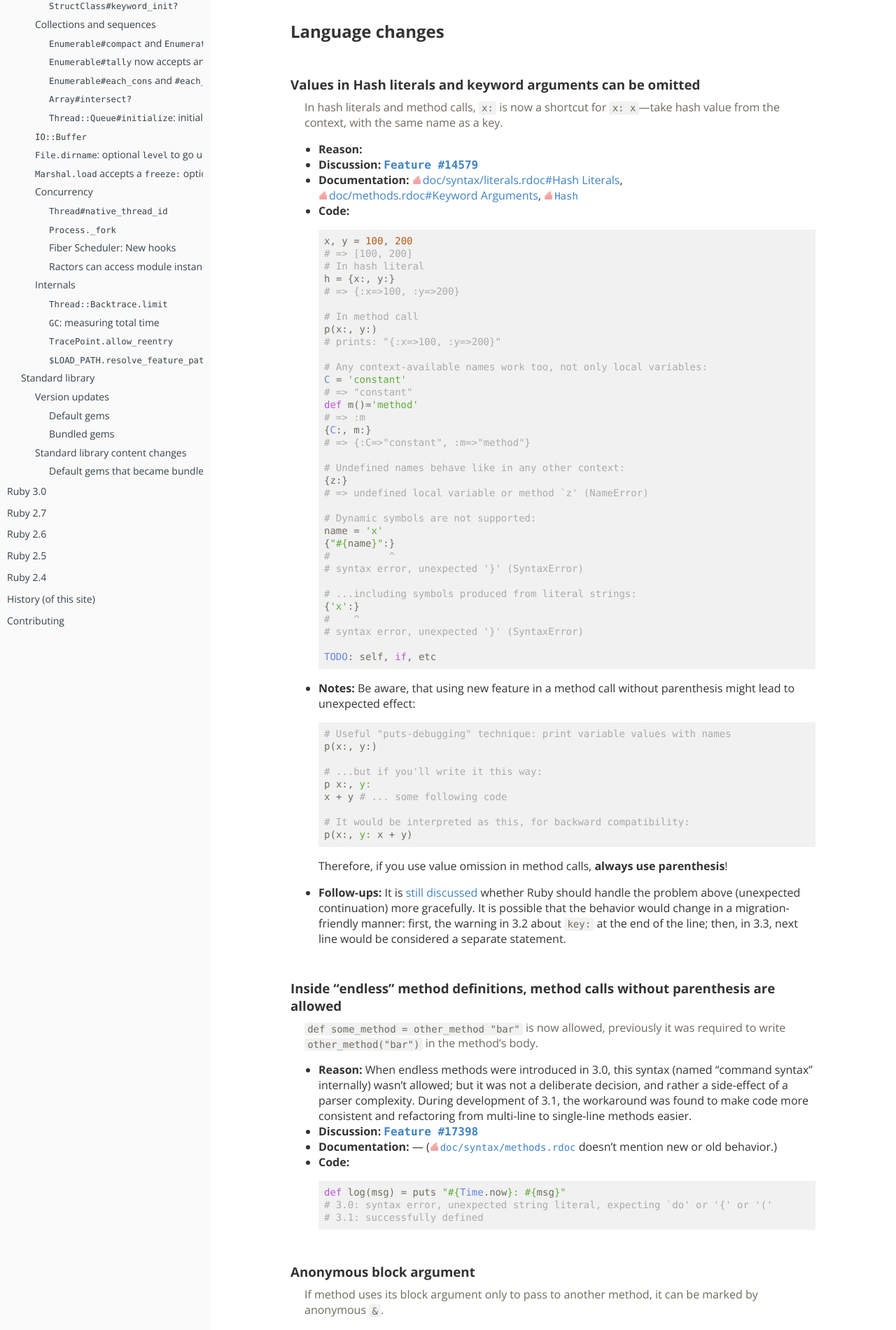
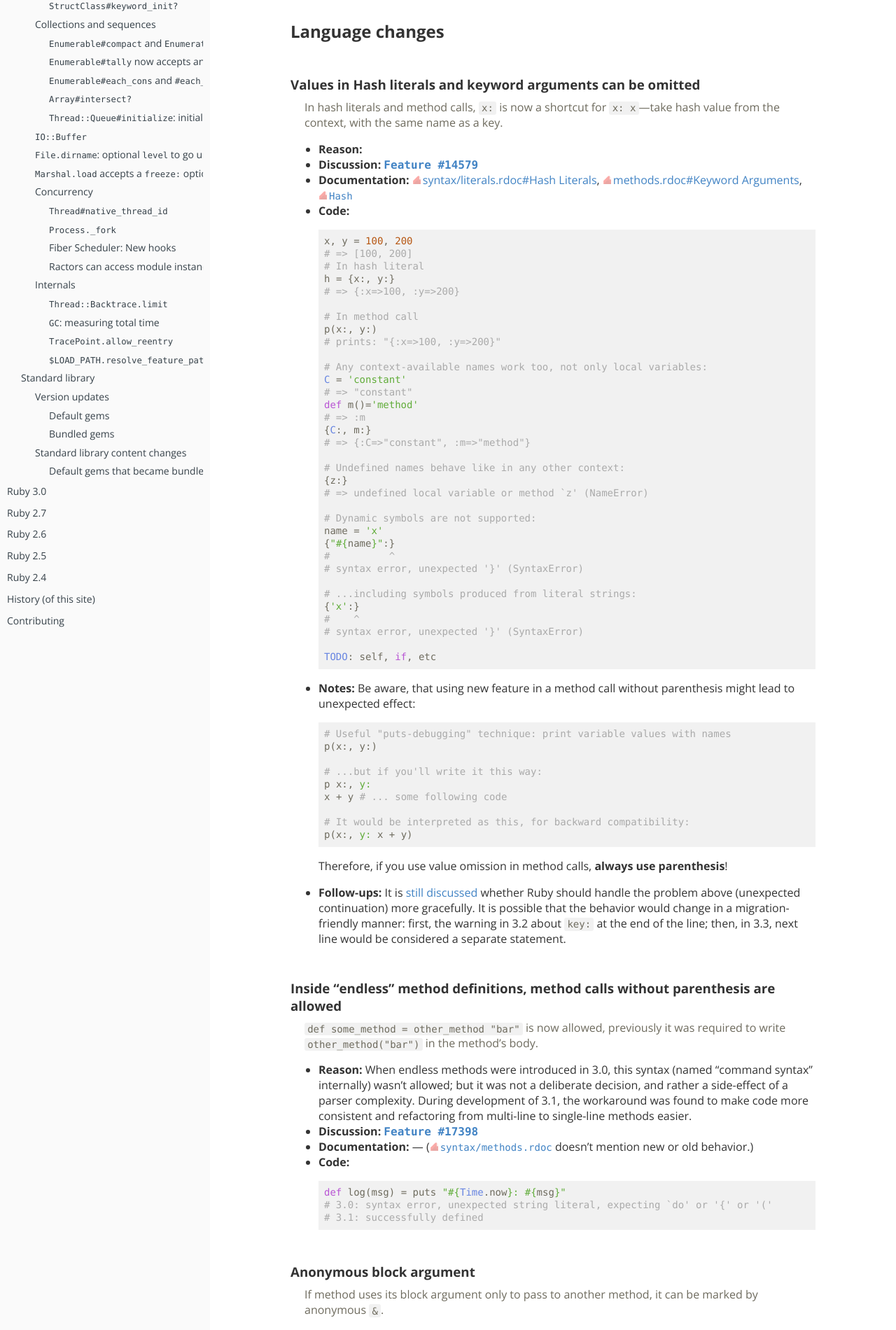
Before and after one commit to rubyreferences/rubychanges, a Jekyll site: the page built from 3.1.md, in a window 1280 px wide. Shown: the part 755-2655 px from the top of the page at 70% size. Built offline with Jekyll 4.4.1, drawn with Linux system fonts in a browser that asks for light colours; nearby versions of some CDN libraries; our own code applies the rules of GitHub Pages for plain Markdown files; some of the changed text lies outside the part shown.

Commit message:
Fix documentation links

````diff
--- a/3.1.md
+++ b/3.1.md
@@ -34,7 +34,7 @@ In hash literals and method calls, `x:` is now a shortcut for `x: x`—take hash
 
 * **Reason:**
 * **Discussion:** <a class="tracker feature" href="https://bugs.ruby-lang.org/issues/14579">Feature #14579</a>
-* **Documentation:**  <a class="ruby-doc" href="https://docs.ruby-lang.org/en/3.1/doc/syntax/literals_rdoc.html#label-Hash+Literals">doc/syntax/literals.rdoc#Hash Literals</a>, <a class="ruby-doc" href="https://docs.ruby-lang.org/en/3.1/doc/syntax/methods_rdoc.html#label-Keyword+Arguments">doc/methods.rdoc#Keyword Arguments</a>, <a class="ruby-doc" href="https://docs.ruby-lang.org/en/3.1/Hash.html"><code>Hash</code></a>
+* **Documentation:**  <a class="ruby-doc" href="https://docs.ruby-lang.org/en/3.1/syntax/literals_rdoc.html#label-Hash+Literals">syntax/literals.rdoc#Hash Literals</a>, <a class="ruby-doc" href="https://docs.ruby-lang.org/en/3.1/syntax/methods_rdoc.html#label-Keyword+Arguments">methods.rdoc#Keyword Arguments</a>, <a class="ruby-doc" href="https://docs.ruby-lang.org/en/3.1/Hash.html"><code>Hash</code></a>
 * **Code:**
   ```ruby
   x, y = 100, 200
@@ -93,7 +93,7 @@ In hash literals and method calls, `x:` is now a shortcut for `x: x`—take hash
 
 * **Reason:** When endless methods were introduced in 3.0, this syntax (named "command syntax" internally) wasn't allowed; but it was not a deliberate decision, and rather a side-effect of a parser complexity. During development of 3.1, the workaround was found to make code more consistent and refactoring from multi-line to single-line methods easier.
 * **Discussion:** <a class="tracker feature" href="https://bugs.ruby-lang.org/issues/17398">Feature #17398</a>
-* **Documentation:** — (<a class="ruby-doc" href="https://docs.ruby-lang.org/en/3.1/doc/syntax/methods_rdoc.html"><code>doc/syntax/methods.rdoc</code></a> doesn't mention new or old behavior.)
+* **Documentation:** — (<a class="ruby-doc" href="https://docs.ruby-lang.org/en/3.1/syntax/methods_rdoc.html"><code>syntax/methods.rdoc</code></a> doesn't mention new or old behavior.)
 * **Code:**
   ```ruby
   def log(msg) = puts "#{Time.now}: #{msg}"
@@ -107,7 +107,7 @@ If method uses its block argument only to pass to another method, it can be mark
 
 * **Reason:** The initial proposal for the feature is 6-year old and focused on avoiding intermediate blocks object allocation on block forwarding. It was considered redundant when block forwarding was optimized in Ruby 2.5; but then the core team decided it is actually a nice and unambiguous shortcut for methods that just pass the block further. As bloc argument is frequently called just `block`, the absence of the name doesn't affect readability.
 * **Discussion:** <a class="tracker feature" href="https://bugs.ruby-lang.org/issues/11256">Feature #11256</a>
-* **Documentation:** <a class="ruby-doc" href="https://docs.ruby-lang.org/en/3.1/doc/syntax/methods_rdoc.html#label-Block+Argument">doc/syntax/methods.rdoc#Block Argument</a>
+* **Documentation:** <a class="ruby-doc" href="https://docs.ruby-lang.org/en/3.1/syntax/methods_rdoc.html#label-Block+Argument">syntax/methods.rdoc#Block Argument</a>
 * **Code:**
   ```ruby
   def logged_open(filename, &)
@@ -151,7 +151,7 @@ If method uses its block argument only to pass to another method, it can be mark
 On the initial implementation of the pattern matching, the only patterns that could've been used in matching expression were constants, literals and pinned local variables. Since 3.1, any kind of statement can be a pattern, with extended functionality of the `^` pin operator.
 
 * **Discussion:** <a class="tracker feature" href="https://bugs.ruby-lang.org/issues/17411">Feature #17411</a> (pinning expressions), <a class="tracker feature" href="https://bugs.ruby-lang.org/issues/17724">Feature #17724</a> (pinning class/global variables)
-* **Documentation:** <a class="ruby-doc" href="https://docs.ruby-lang.org/en/3.1/doc/syntax/pattern_matching_rdoc.html#label-Variable+pinning">doc/syntax/pattern_matching.rdoc#Variable pinning</a>
+* **Documentation:** <a class="ruby-doc" href="https://docs.ruby-lang.org/en/3.1/syntax/pattern_matching_rdoc.html#label-Variable+pinning">syntax/pattern_matching.rdoc#Variable pinning</a>
 * **Code:**
   ```ruby
   # In Ruby 3.0, this was possible:
@@ -178,7 +178,7 @@ On the initial implementation of the pattern matching, the only patterns that co
 #### Parentheses can be omitted in one-line pattern matching.[](#parentheses-can-be-omitted-in-one-line-pattern-matching)
 
 * **Discussion:** <a class="tracker feature" href="https://bugs.ruby-lang.org/issues/16182">Feature #16182</a>
-* **Documentation:** <a class="ruby-doc" href="https://docs.ruby-lang.org/en/3.1/doc/syntax/pattern_matching_rdoc.html#label-Patterns"><code>doc/syntax/pattern_matching.rdoc#Patterns</code></a>
+* **Documentation:** <a class="ruby-doc" href="https://docs.ruby-lang.org/en/3.1/syntax/pattern_matching_rdoc.html#label-Patterns"><code>syntax/pattern_matching.rdoc#Patterns</code></a>
 * **Code:**
   ```ruby
   [0, 1] => _, x
````
